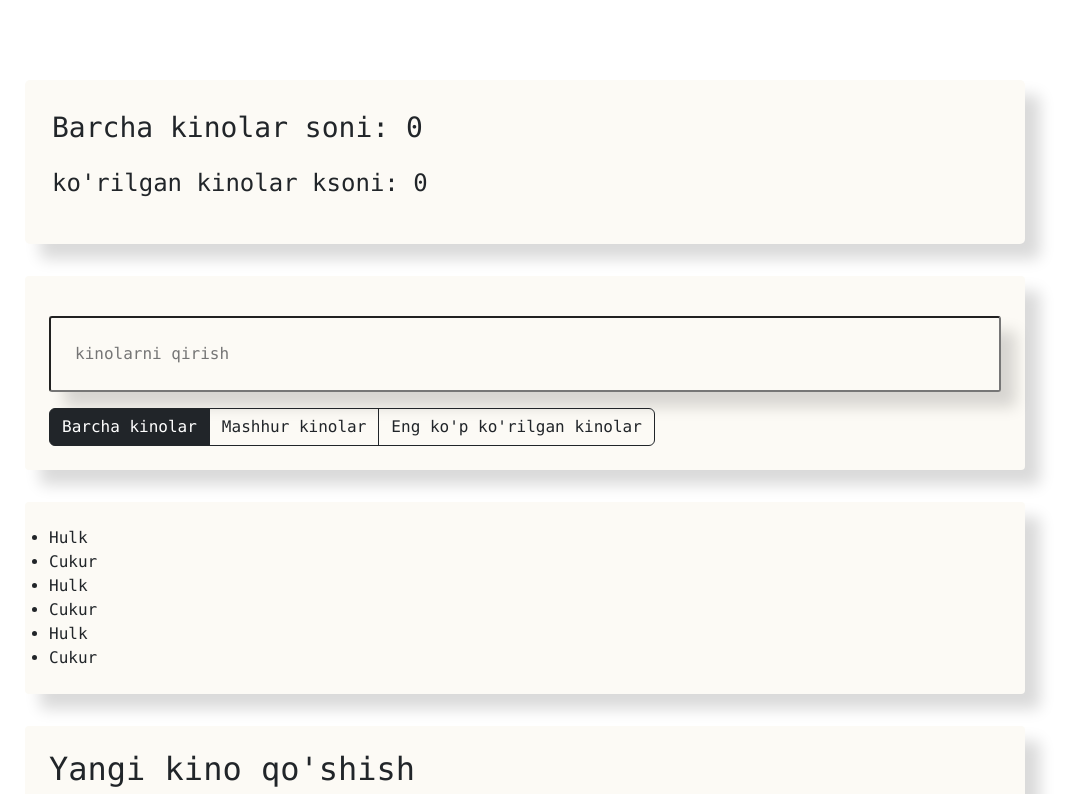
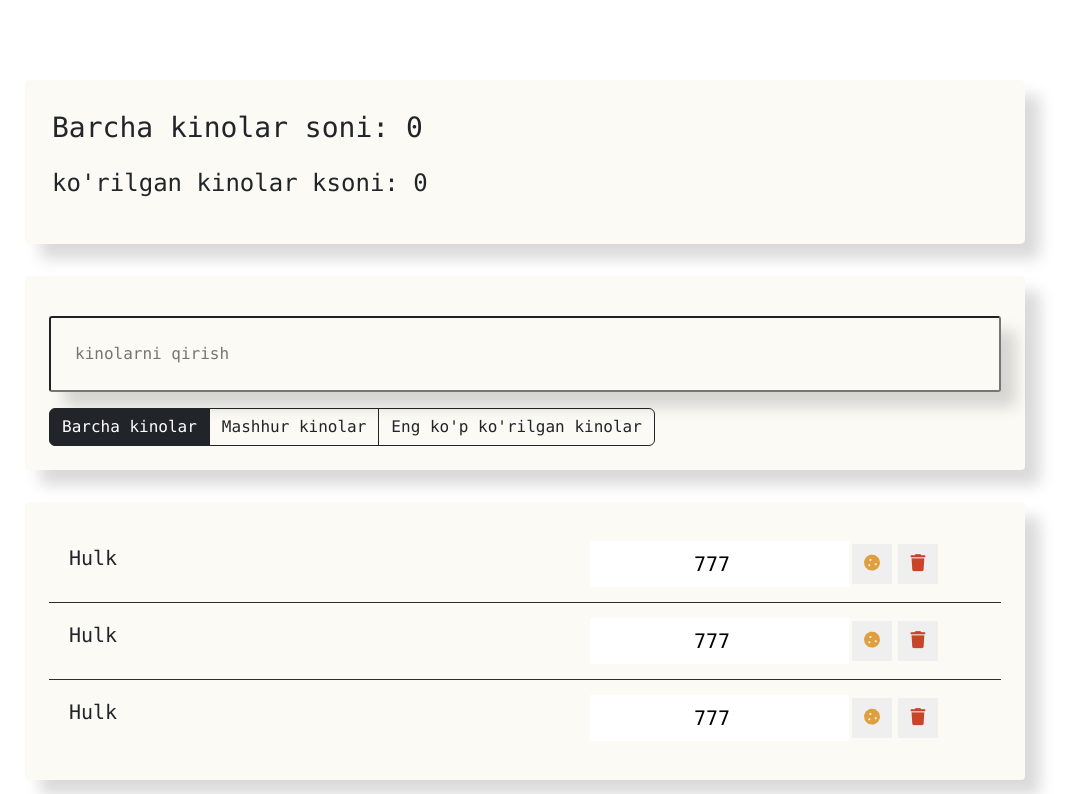
Before and after one commit to Muslimov-Khasan/movie-vuejs, a Vue app: page / in a window 1280 px wide. Shown: the top 794 px of the page, without its empty margins (115-1189 px from the left). Built offline with nearby package versions, Linux system fonts and the light colour scheme.

Commit message:
movie item

```diff
--- a/src/components/movie-list-item/movie-list-item.vue
+++ b/src/components/movie-list-item/movie-list-item.vue
@@ -1,8 +1,84 @@
 <template>
-  <li class="movie__item">Hulk</li>
-  <li class="movie__item">Cukur</li>
+  <li class="list__group-item d-flex justify-content-between">
+    <span class="list-group-label">Hulk</span>
+    <input class="list-group-item-input" type="number" defaultValue="777" />
+    <div class="d-flex justify-content-center align-items-center">
+      <button class="btn-cookie btn-sm">
+        <i class="fas fa-cookie"></i>
+      </button>
+      <button class="btn-trash btn-sm">
+        <i class="fas fa-trash"></i>
+      </button>
+      <i class="fas fa-star"></i>
+    </div>
+  </li>
 </template>
 <script>
 export default {};
 </script>
-<style scoped></style>
+<style scoped>
+.list__group-item {
+    padding: 15px 20px;
+    border: none;
+    border-bottom: 1px solid #302e29;
+}
+
+.list__group-item:last-child{
+    border-bottom: none;
+}
+
+.list__group-item span {
+    line-height: 35px;
+    font-size: 20px;
+    cursor: pointer;
+    width: 550px;
+}
+
+.list__group-item input {
+    line-height: 35px;
+    font-size: 20px;
+    text-align: center;
+    border: none;
+    outline: none;
+}
+
+.list__group-item button {
+    width: 40px;
+    height: 40px;
+    margin: 3px;
+    font-size: 17px;
+    border: none;
+    cursor: pointer;
+}
+
+.list__group-item .btn-cookie {
+ color: #e09f3e;
+}
+.list__group-item .btn-trash {
+ color: rgb(199, 70, 41);
+}
+.list__group-item .fa-star {
+ color: rgb(199, 70, 41);
+ width: 40px;
+ height: 40px;
+ text-align: center;
+ line-height: 35px;
+ font-size: 17px;
+ color: gold;
+ transition: 0.3s all;
+ transform: translate(30px);
+ opacity: 0;
+}
+
+.list__group-item.like .fa-star {
+    opacity: 1;
+    transform: translateX(0);
+}
+
+.list__group-item.favorite .list-group-label{
+    color: #e09f3e;
+}
+.list__group-item.favorite .list-group-item-input{
+    color: #e09f3e;
+}
+</style>
```
